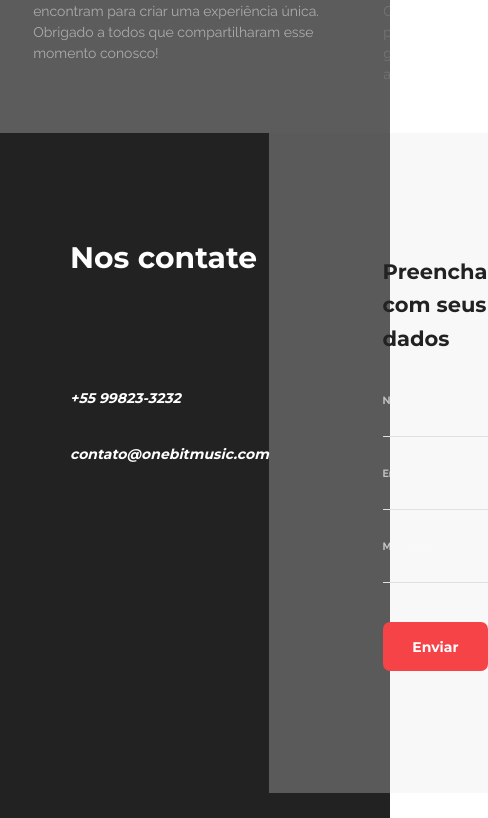
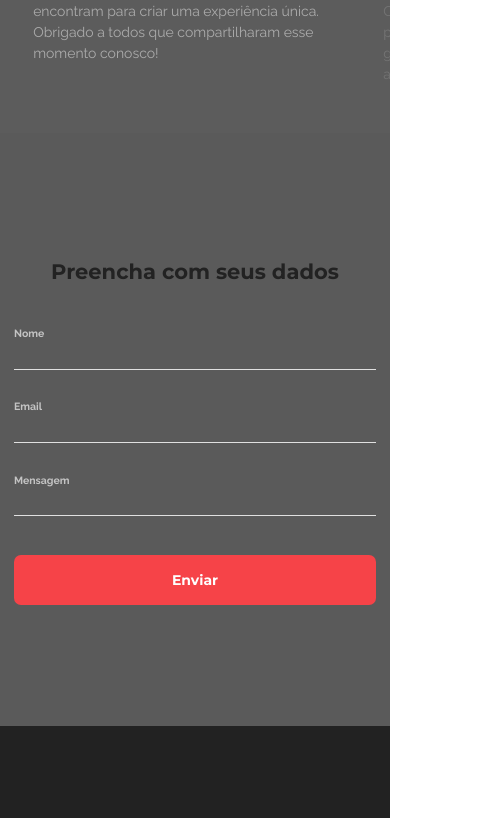
Before and after one commit to aleretamero/onebitmusic, a Next.js app: page / in a window 390 px wide. Shown: the part 5825-6643 px from the top of the page, 488 px wide, since content can reach past the window. Built offline with nearby package versions, Linux system fonts and the light colour scheme.

Commit message:
update form

```diff
--- a/src/components/Contact/styles.module.scss
+++ b/src/components/Contact/styles.module.scss
@@ -8,6 +8,7 @@
   flex: 1;
   padding-left: 5rem;
   padding-top: 7.5rem;
+  padding-bottom: 7.5rem;
   background-color: var(--gray-800);
 
   & address {
@@ -32,6 +33,7 @@
 .containerForm {
   flex: 1;
   padding-left: 8.12rem;
+  padding-right: 8.12rem;
   padding-top: 8.69rem;
   padding-bottom: 8.69rem;
   background-color: rgba(34, 34, 34, 0.03);
@@ -76,3 +78,30 @@
     margin-bottom: 2.5rem;
   }
 }
+
+@media (max-width: 90rem) {
+  .container {
+    flex-direction: column-reverse;
+  }
+
+  .contact {
+    padding-left: 2rem;
+  }
+
+  .containerForm {
+    padding: 8.69rem 2rem;
+    display: flex;
+    flex-direction: column;
+    align-items: center;
+  }
+}
+
+@media (max-width: 26.5625rem) {
+  .contact {
+    padding-left: 1rem;
+  }
+
+  .containerForm {
+    padding: 8.69rem 1rem;
+  }
+}
--- a/src/components/Gallery/Post/styles.module.scss
+++ b/src/components/Gallery/Post/styles.module.scss
@@ -14,6 +14,7 @@
     margin-bottom: 1rem;
     width: 23.125rem;
     height: 23.125rem;
+    object-fit: cover;
   }
 
   & h4 {
--- a/src/components/Header/styles.module.scss
+++ b/src/components/Header/styles.module.scss
@@ -68,7 +68,8 @@
   position: absolute;
   top: 0;
   left: 0;
-  padding: 6rem 0;
+  padding: 10rem 0;
+  gap: 4rem;
   flex-direction: column;
   background-color: var(--black);
   transition: 0.4s;
```
